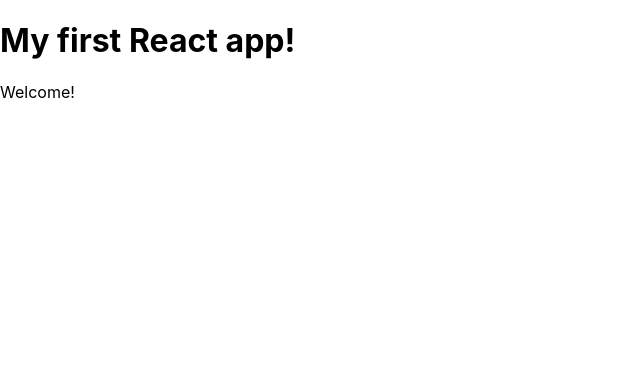
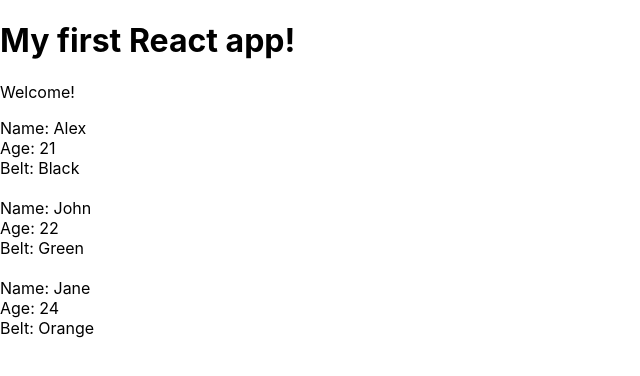
Before and after one commit to Alex-Samari/myapp, a React (Create React App) app: page / in a window 1280 px wide. Shown: the top 376 px of the page, without its empty margins (0-640 px from the left). Built offline with nearby package versions, Linux system fonts and the light colour scheme.

Commit message:
Added "Ninjas.js" a stateless component

```diff
--- a/src/App.js
+++ b/src/App.js
@@ -1,11 +1,22 @@
 import React, { Component } from 'react';
+import Ninjas from './Ninjas';
 
 class App extends Component {
+  state = {
+    ninjas: [
+      { name: 'Alex', age: '21', belt: 'Black', id: 1 },
+      { name: 'John', age: '22', belt: 'Green', id: 2 },
+      { name: 'Jane', age: '24', belt: 'Orange', id: 3 }
+    ]
+  }
   render() {
     return (
       <div className="App">
         <h1>My first React app!</h1>
         <p>Welcome!</p>
+        <Ninjas ninjas={this.state.ninjas} />
+        {/* <Ninjas name="John" age="20" belt="Orange"/> */}
+
       </div>
     );
   }
--- a/src/Ninjas.js
+++ b/src/Ninjas.js
@@ -1,12 +1,27 @@
-import React, {Component} from 'react';
+import React, { Component } from 'react';
 
-class Ninjas extends Component{
-    render(){
-        return(
-            <div className='ninja'>
-                <div>Name: Alex</div>
-                <div>Age: 21</div>
-                <div>Belt: Black</div>
+class Ninjas extends Component {
+    render() {
+        //  console.log(this.props);
+        //  destructuring properties
+        const { ninjas } = this.props;
+        //  alternative method
+        //  const ninjas = this.props.ninjas;
+        const ninjaList = ninjas.map(ninja => {
+            return (
+                //  we need to define the key for the surrounding element so that react knows which element to update/delete
+                //  later on when we access differnt elements in the ninjas array
+                <div className='ninja' key={ninja.id}>
+                    <div>Name: {ninja.name}</div>
+                    <div>Age: {ninja.age}</div>
+                    <div>Belt: {ninja.belt}</div>
+                    <br></br>
+                </div>
+            )
+        })
+        return (
+            <div className="ninja-list">
+                {ninjaList}
             </div>
         )
     }
```
